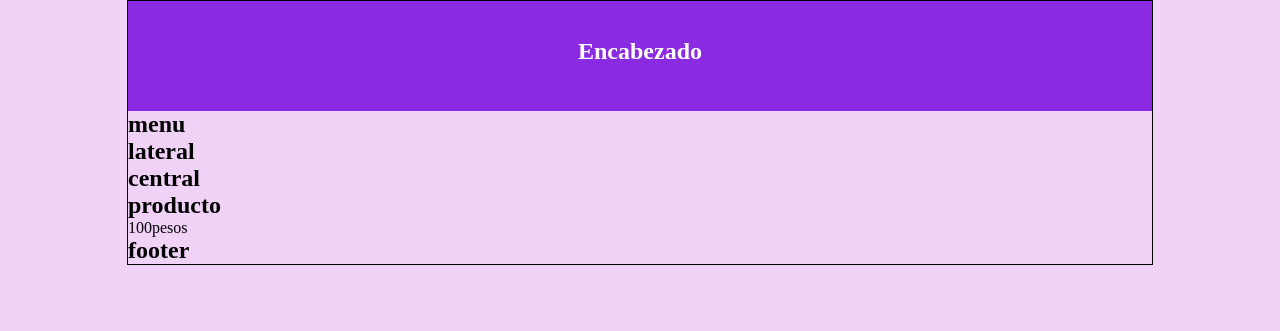
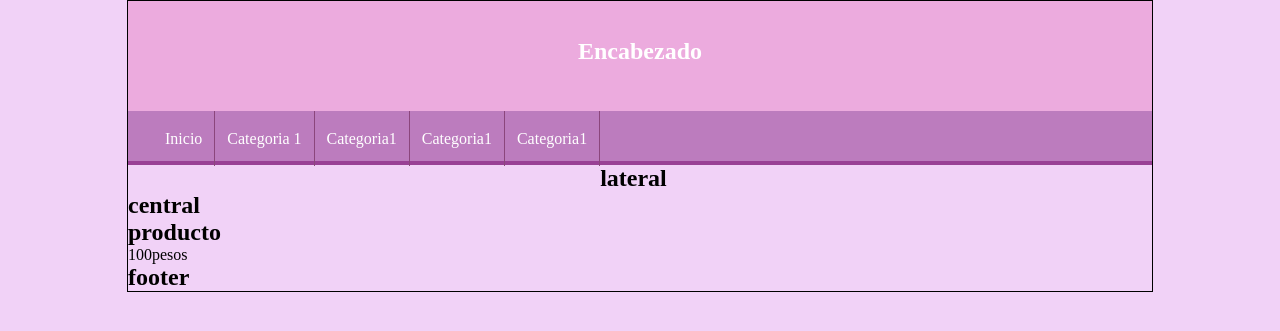
Before and after one commit to MariaJoseRoldanCuellar/PruebaPHP, a PHP site: page / in a window 1280 px wide. Shown: the top 331 px of the page. Run offline with PHP 8.4, Linux system fonts and the light colour scheme.

Commit message:
actualizacion del style.css

```diff
--- a/index.html
+++ b/index.html
@@ -12,7 +12,24 @@
          <h2>Encabezado</h2>
      </header>
         <nav id="menu">
-            <h2>menu</h2>
+            <ul>
+                <li>
+                    <a href="#">Inicio</a>
+                </li>
+                <li>
+                    <a href="#">Categoria 1</a>
+                </li>
+                <li>
+                    <a href="#">Categoria1</a>
+                </li>
+                <li>
+                    <a href="#">Categoria1</a>
+                </li>
+                 <li>
+                    <a href="#">Categoria1</a>
+                </li>
+
+            </ul>
         </nav>
         <div id="content">
             <aside id="lateral">
--- a/style.css
+++ b/style.css
@@ -13,8 +13,36 @@ body {
 }
 #header {
   height: 110px;
-  background-color: blueviolet;
+  background-color: rgb(236, 171, 222);
   color: white;
   text-align: center;
   line-height: 100px;
 }
+#menu {
+    background-color: rgb(188, 124, 190);
+    color: white;
+    height: 50px;
+    border-bottom: 4px solid rgb(153, 64, 149);
+}
+
+#menu ul{
+    list-style: none;
+    text-decoration: none;
+    margin: 0px auto;
+    margin-left: 25px;
+}
+#menu ul li{
+    line-height: 55px;
+    float: left;
+    border-right: 1px solid rgb(139, 70, 124);
+}
+#menu a{
+    display: block;
+    color: white;
+    text-decoration: none;
+    padding-left: 12px;
+    padding-right: 12px;
+}
+#menu a:hover{
+    background: rgb(158, 91, 144);
+}
```
